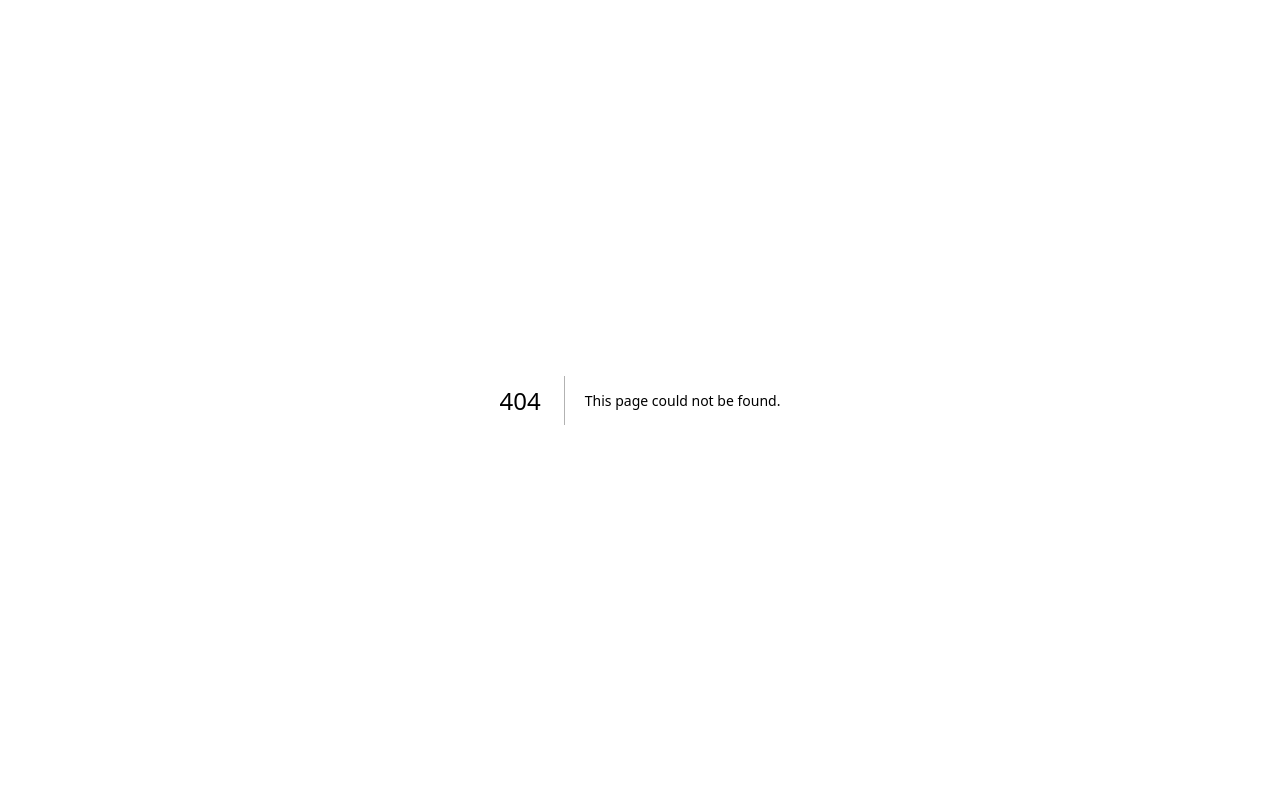
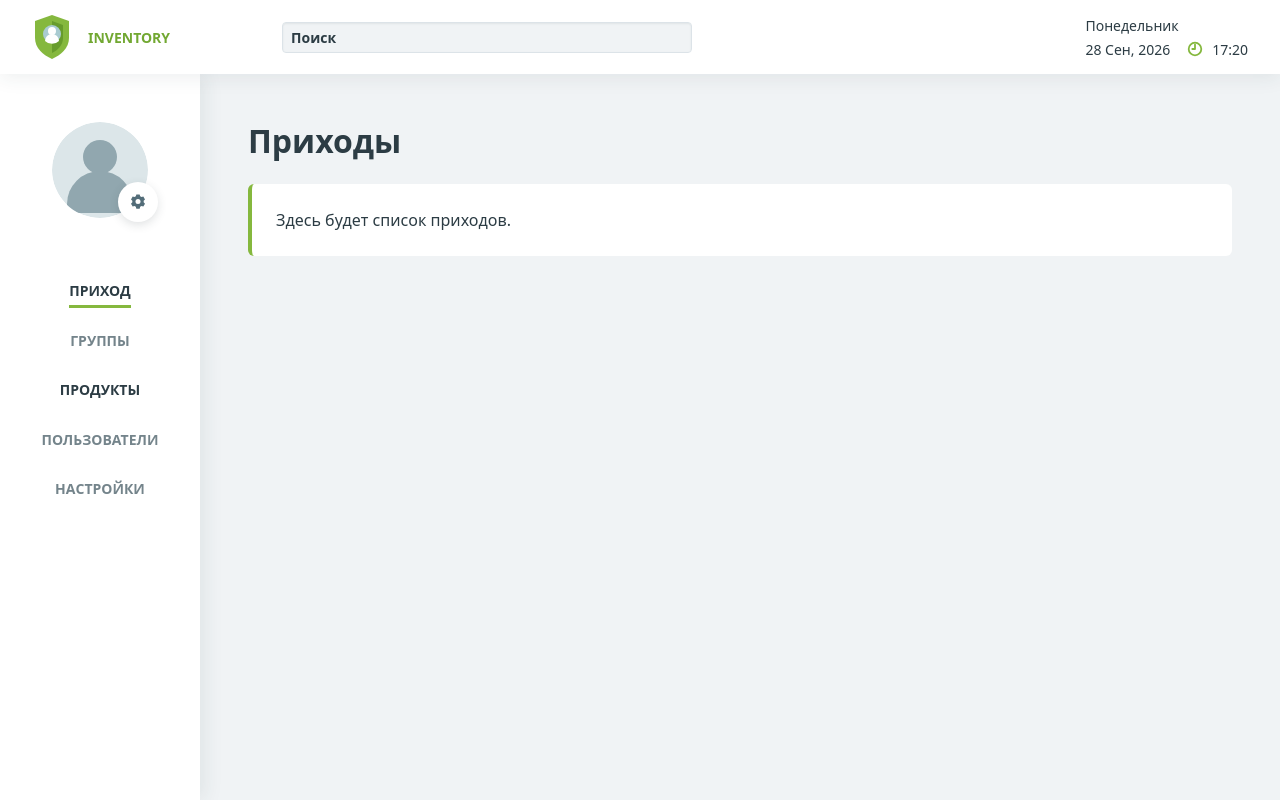
Before and after one commit to RomanZakrenychnyi/dzencode-orders-products, a Next.js app in the folder apps/web/: page /orders in a window 1280 px wide. Before the commit this address had no page. Built offline with nearby package versions, Linux system fonts and the light colour scheme.

Commit message:
Добавлен каркас интерфейса и навигация между разделами

```diff
--- a/apps/web/src/app/layout.tsx
+++ b/apps/web/src/app/layout.tsx
@@ -1,5 +1,7 @@
 import type { Metadata } from "next";
 import type { ReactNode } from "react";
+import TopMenu from "@/components/top-menu/TopMenu";
+import NavigationMenu from "@/components/navigation-menu/NavigationMenu";
 import "bootstrap/dist/css/bootstrap.min.css";
 import "@/styles/globals.scss";
 
@@ -11,7 +13,13 @@ export const metadata: Metadata = {
 export default function RootLayout({ children }: { children: ReactNode }) {
   return (
     <html lang="ru">
-      <body>{children}</body>
+      <body className="app-layout d-flex flex-column min-vh-100">
+        <TopMenu />
+        <div className="app-layout__body d-flex flex-column flex-md-row flex-grow-1">
+          <NavigationMenu />
+          <div className="app-layout__content flex-grow-1">{children}</div>
+        </div>
+      </body>
     </html>
   );
 }
--- /dev/null
+++ b/apps/web/src/app/orders/page.tsx
@@ -0,0 +1,16 @@
+import type { Metadata } from "next";
+
+export const metadata: Metadata = {
+  title: "Приходы | Orders & Products",
+};
+
+export default function OrdersPage() {
+  return (
+    <main className="inventory-page container-fluid p-4 p-lg-5">
+      <h1 className="inventory-page__title h2 mb-4">Приходы</h1>
+      <div className="inventory-page__placeholder p-4">
+        <p className="mb-0">Здесь будет список приходов.</p>
+      </div>
+    </main>
+  );
+}
--- /dev/null
+++ b/apps/web/src/components/navigation-menu/NavigationMenu.tsx
@@ -0,0 +1,58 @@
+"use client";
+
+import Link from "next/link";
+import { usePathname } from "next/navigation";
+
+const menuItems = [
+  { label: "Приход", href: "/orders" },
+  { label: "Группы", href: null },
+  { label: "Продукты", href: "/products" },
+  { label: "Пользователи", href: null },
+  { label: "Настройки", href: null },
+];
+
+export default function NavigationMenu() {
+  const pathname = usePathname();
+
+  return (
+    <aside className="navigation-menu d-flex flex-column align-items-center">
+      <div className="navigation-menu__profile">
+        <div className="navigation-menu__avatar" role="img" aria-label="Аватар пользователя">
+          <svg viewBox="0 0 96 96" fill="none" aria-hidden="true">
+            <circle cx="48" cy="48" r="48" fill="#dce6e9" />
+            <circle cx="48" cy="35" r="17" fill="#91a7af" />
+            <path d="M15 91v-9a33 33 0 0 1 66 0v9" fill="#91a7af" />
+          </svg>
+        </div>
+        <span className="navigation-menu__settings" aria-hidden="true">
+          <svg viewBox="0 0 24 24" fill="none">
+            <path d="m10 3-.6 2.2-1.6.9-2.2-.6-2 3.5 1.6 1.6v1.8L3.6 14l2 3.5 2.2-.6 1.6.9.6 2.2h4l.6-2.2 1.6-.9 2.2.6 2-3.5-1.6-1.6v-1.8L20.4 9l-2-3.5-2.2.6-1.6-.9L14 3h-4Z" fill="currentColor" />
+            <circle cx="12" cy="11.5" r="3" fill="white" />
+          </svg>
+        </span>
+      </div>
+
+      <nav className="navigation-menu__nav w-100" aria-label="Основная навигация">
+        <ul className="nav flex-row flex-md-column justify-content-center align-items-center gap-3">
+          {menuItems.map(({ label, href }) => (
+            <li key={label} className="nav-item">
+              {href ? (
+                <Link
+                  href={href}
+                  className={`navigation-menu__item${pathname === href ? " navigation-menu__item--active" : ""}`}
+                  aria-current={pathname === href ? "page" : undefined}
+                >
+                  {label}
+                </Link>
+              ) : (
+                <span className="navigation-menu__item navigation-menu__item--disabled" aria-disabled="true">
+                  {label}
+                </span>
+              )}
+            </li>
+          ))}
+        </ul>
+      </nav>
+    </aside>
+  );
+}
--- /dev/null
+++ b/apps/web/src/components/navigation-menu/navigation-menu.scss
@@ -0,0 +1,80 @@
+.navigation-menu {
+  flex: 0 0 200px;
+  width: 200px;
+  padding: 48px 20px 32px;
+  background-color: #fff;
+  box-shadow: 5px 0 18px rgba(44, 60, 68, 0.08);
+
+  &__profile {
+    position: relative;
+    margin-bottom: 56px;
+  }
+
+  &__avatar {
+    width: 96px;
+    height: 96px;
+    overflow: hidden;
+    border-radius: 50%;
+  }
+
+  &__settings {
+    position: absolute;
+    right: -10px;
+    bottom: -4px;
+    display: grid;
+    width: 40px;
+    height: 40px;
+    place-items: center;
+    border-radius: 50%;
+    background-color: #fff;
+    color: #536d79;
+    box-shadow: 0 3px 10px rgba(44, 60, 68, 0.15);
+
+    svg {
+      width: 20px;
+      height: 20px;
+    }
+  }
+
+  &__item {
+    display: inline-block;
+    padding: 7px 0 4px;
+    border-bottom: 3px solid transparent;
+    color: #2c3c44;
+    font-size: 14px;
+    font-weight: 600;
+    line-height: 1.4;
+    text-transform: uppercase;
+    text-decoration: none;
+
+    &:focus-visible {
+      outline: 2px solid #85b83e;
+      outline-offset: 4px;
+    }
+
+    &--disabled {
+      color: #74848b;
+      cursor: default;
+    }
+
+    &--active {
+      border-bottom-color: #85b83e;
+    }
+  }
+
+  @media (max-width: 767.98px) {
+    flex-basis: auto;
+    width: 100%;
+    padding: 20px 16px;
+
+    &__profile {
+      margin-bottom: 20px;
+    }
+
+    &__avatar {
+      width: 64px;
+      height: 64px;
+    }
+
+  }
+}
--- /dev/null
+++ b/apps/web/src/components/top-menu/TopMenu.tsx
@@ -0,0 +1,40 @@
+import Link from "next/link";
+
+export default function TopMenu() {
+  return (
+    <header className="top-menu">
+      <div className="top-menu__inner container-fluid d-flex align-items-center flex-wrap">
+        <Link href="/" className="top-menu__brand d-inline-flex align-items-center text-decoration-none" aria-label="Inventory — главная">
+          <svg className="top-menu__logo" viewBox="0 0 40 48" fill="none" aria-hidden="true">
+            <path d="M20 2 37 8v17c0 10-8 17-17 21C11 42 3 35 3 25V8L20 2Z" fill="#85b83e" />
+            <path d="m20 8 11 4v13c0 7-5 12-11 15V8Z" fill="#679c2c" />
+            <circle cx="20" cy="21" r="9" fill="#a9cbd1" />
+            <circle cx="20" cy="18" r="4" fill="white" />
+            <path d="M13 28a7 7 0 0 1 14 0 10 10 0 0 1-14 0Z" fill="white" />
+          </svg>
+          <span>Inventory</span>
+        </Link>
+
+        <div className="top-menu__search">
+          <label htmlFor="inventory-search" className="visually-hidden">Поиск по приложению</label>
+          <input id="inventory-search" type="search" className="top-menu__search-input form-control form-control-sm" placeholder="Поиск" />
+        </div>
+
+        {/* Временные значения для вёрстки; живые часы добавим отдельным этапом. */}
+        <div className="top-menu__datetime ms-auto">
+          <div className="top-menu__day">Понедельник</div>
+          <div className="d-flex align-items-center gap-3">
+            <time dateTime="2026-09-28">28 Сен, 2026</time>
+            <span className="d-inline-flex align-items-center gap-2">
+              <svg className="top-menu__clock" viewBox="0 0 20 20" fill="none" aria-hidden="true">
+                <circle cx="10" cy="10" r="7" stroke="currentColor" strokeWidth="2" />
+                <path d="M10 5v5H7" stroke="currentColor" strokeWidth="2" strokeLinecap="round" strokeLinejoin="round" />
+              </svg>
+              <time dateTime="17:20">17:20</time>
+            </span>
+          </div>
+        </div>
+      </div>
+    </header>
+  );
+}
--- /dev/null
+++ b/apps/web/src/components/top-menu/top-menu.scss
@@ -0,0 +1,97 @@
+.top-menu {
+  position: relative;
+  z-index: 10;
+  background-color: #fff;
+  box-shadow: 0 4px 18px rgba(44, 60, 68, 0.08);
+
+  &__inner {
+    min-height: 74px;
+    max-width: 1600px;
+    gap: 20px 32px;
+    padding: 12px 32px;
+  }
+
+  &__brand {
+    flex-shrink: 0;
+    gap: 16px;
+    color: #72a832;
+    font-size: 14px;
+    font-weight: 600;
+    text-transform: uppercase;
+
+    &:hover {
+      color: #568225;
+    }
+  }
+
+  &__logo {
+    width: 40px;
+    height: 48px;
+  }
+
+  &__search {
+    flex: 0 1 410px;
+    margin-left: 80px;
+  }
+
+  &__search-input {
+    border-color: #dce3e8;
+    background-color: #f0f3f5;
+    box-shadow: inset 0 1px 2px rgba(44, 60, 68, 0.08);
+
+    &::placeholder {
+      color: #2c3c44;
+      font-weight: 600;
+      opacity: 1;
+    }
+
+    &:focus {
+      border-color: #85b83e;
+      box-shadow: 0 0 0 3px rgba(133, 184, 62, 0.2);
+    }
+  }
+
+  &__datetime {
+    flex-shrink: 0;
+    font-size: 14px;
+    white-space: nowrap;
+  }
+
+  &__day {
+    margin-bottom: 3px;
+  }
+
+  &__clock {
+    width: 18px;
+    height: 18px;
+    color: #85b83e;
+  }
+
+  @media (max-width: 991.98px) {
+    &__search {
+      flex: 1 1 180px;
+      margin-left: 0;
+    }
+  }
+
+  @media (max-width: 575.98px) {
+    &__inner {
+      padding: 12px 16px;
+      gap: 12px;
+    }
+
+    &__search {
+      order: 3;
+      flex-basis: 100%;
+    }
+
+    &__brand {
+      gap: 8px;
+      font-size: 12px;
+    }
+
+    &__datetime {
+      font-size: 12px;
+    }
+  }
+}
--- a/apps/web/src/styles/globals.scss
+++ b/apps/web/src/styles/globals.scss
@@ -1,3 +1,6 @@
+@use "../components/top-menu/top-menu";
+@use "../components/navigation-menu/navigation-menu";
+
 $page-background: #f0f3f5;
 $text-color: #2c3c44;
 $accent-color: #85b83e;
@@ -7,8 +10,14 @@ body {
   color: $text-color;
 }
 
-.home-page {
-  &__intro {
+.app-layout__content {
+  min-width: 0;
+}
+
+.inventory-page {
+  animation: page-appear 180ms ease-out;
+
+  &__placeholder {
     background-color: #fff;
     border-left: 4px solid $accent-color;
     border-radius: 0.375rem;
@@ -18,3 +27,21 @@ body {
     font-weight: 600;
   }
 }
+
+@keyframes page-appear {
+  from {
+    opacity: 0;
+    transform: translateY(4px);
+  }
+
+  to {
+    opacity: 1;
+    transform: translateY(0);
+  }
+}
+
+@media (prefers-reduced-motion: reduce) {
+  .inventory-page {
+    animation: none;
+  }
+}
```
Also changed, not shown: apps/web/src/app/page.tsx (+3 -14 lines), apps/web/src/app/products/page.tsx (added, +16 -0 lines), 1 other file (tests, documents, lock files or other folders).
